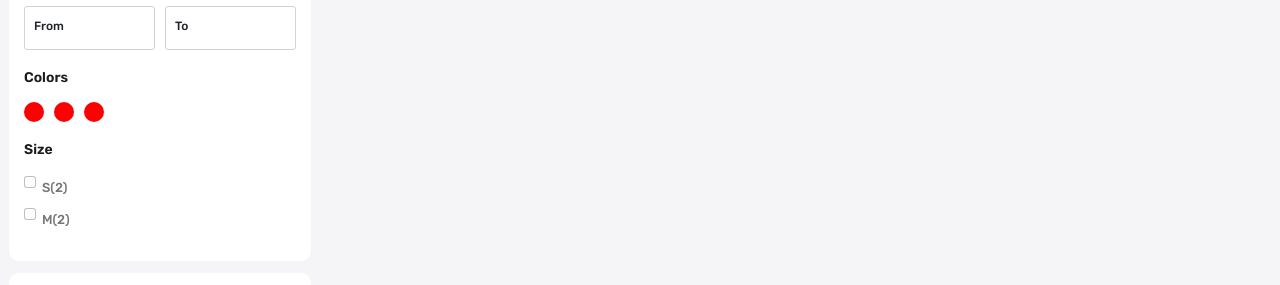
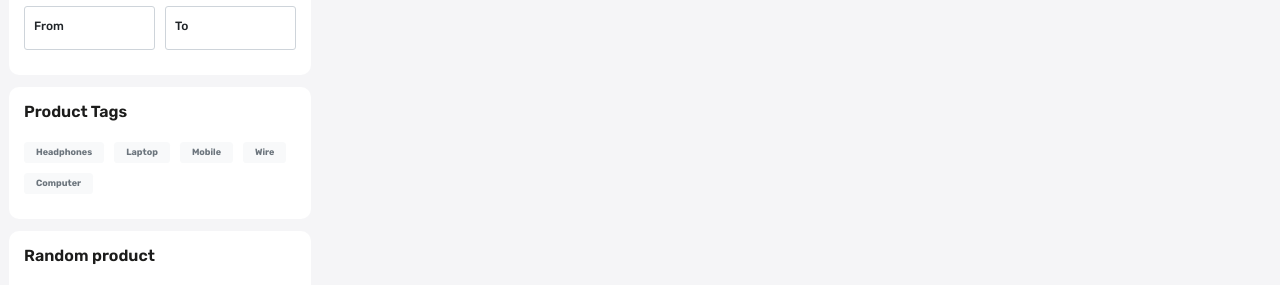
Before and after one commit to olegcntu/marketplace-ui-app, a React (Create React App) app: page /product in a window 1280 px wide. Shown: the part 661-946 px from the top of the page. Built offline with nearby package versions, Linux system fonts and the light colour scheme; no server answers.

Commit message:
without-colors-in-store

```diff
--- a/src/pages/OurStore.js
+++ b/src/pages/OurStore.js
@@ -91,35 +91,7 @@ const OurStore = () => {
                                         </label>
                                     </div>
                                 </div>
-                                <h5 className="sub-title">Colors</h5>
-                                <div>
-                                    <div>
-                                        <Color/>
-                                    </div>
-                                </div>
-                                <h5 className="sub-title">Size</h5>
-                                <div>
-                                    <div className="form-check">
-                                        <input
-                                            className="form-check-input"
-                                            type="checkbox"
-                                            value=""
-                                            id="color-1"/>
-                                        <label className="form-check-label" htmlFor="color-1">
-                                            S(2)
-                                        </label>
-                                    </div>
-                                    <div className="form-check">
-                                        <input
-                                            className="form-check-input"
-                                            type="checkbox"
-                                            value=""
-                                            id="color-2"/>
-                                        <label className="form-check-label" htmlFor="color-2">
-                                            M(2)
-                                        </label>
-                                    </div>
-                                </div>
+
                             </div>
                         </div>
                         <div className="filter-card mb-3">
```
